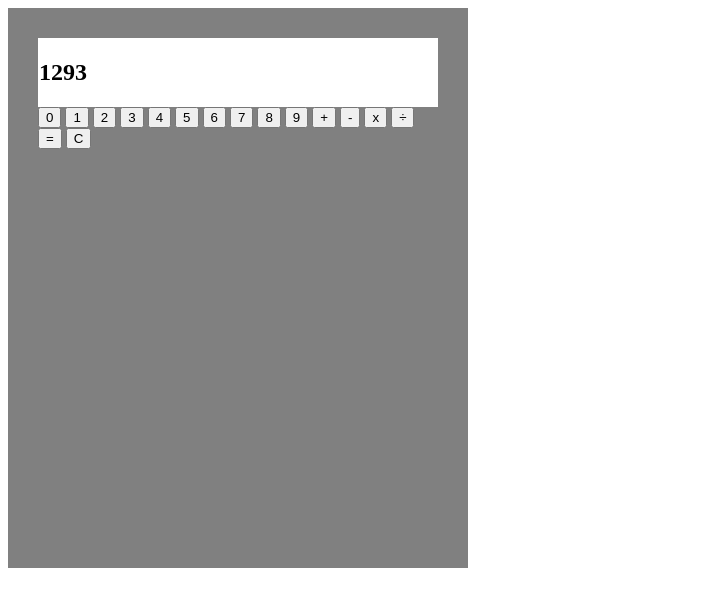
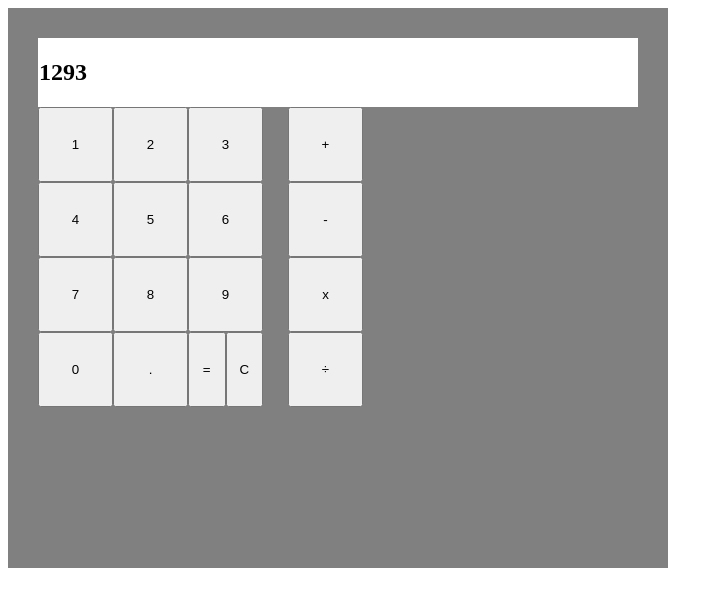
Before and after one commit to jeffreyc31/calculator, a plain HTML site: page index.html in a window 1280 px wide. Shown: the whole page, without its empty margins (0-723 px from the left). Drawn offline with Linux system fonts and the light colour scheme.

Commit message:
complete final version of calculator button layout

```diff
--- a/index.html
+++ b/index.html
@@ -15,7 +15,7 @@
             <h2 id="interface">1293</h2>
         </div>
         <div id='buttons'>
-            <button class='number' , id='zero'>0</button>
+            <div id='nums'>
                 <button class='number' , id='one'>1</button>
                 <button class='number' , id='two'>2</button>
                 <button class='number' , id='three'>3</button>
@@ -25,12 +25,19 @@
                 <button class='number' , id='seven'>7</button>
                 <button class='number' , id='eight'>8</button>
                 <button class='number' , id='nine'>9</button>
+
+                <button class='number' , id='zero'>0</button>
+                <button class='number' , id='decimal'>.</button>
+                <button class='misc' ,id='equals'>=</button>
+                <button class='misc' , id='clear'>C</button>
+            </div>
+            <div id='operate'>
+
                 <button class='ops' , id='add'>+</button>
                 <button class='ops' , id='subtract'>-</button>
                 <button class='ops' , id='multiply'>x</button>
                 <button class='ops' , id='divide'>&div;</button>
-            <button id='equals'>=</button>
-            <button id='clear'>C</button>
+            </div>
 
         </div>
     </div>
--- a/style.css
+++ b/style.css
@@ -1,5 +1,5 @@
 #calc {
-    width: 400px;
+    width: 600px;
     height: 500px;
     background-color: gray;
     padding: 30px;
@@ -9,3 +9,35 @@
     background-color: #fff;
     padding: 1px;
 }
+
+#buttons {
+    display: flex;
+    flex-direction: row;
+    flex-wrap: wrap;
+}
+
+.misc {
+    width: 37.5px;
+    height: 75px;
+}
+
+.number,
+.ops {
+    width: 75px;
+    height: 75px;
+}
+
+.other {
+    width: 75px;
+}
+
+#operate {
+    display: flex;
+    flex-direction: column;
+}
+
+#nums {
+    display: flex;
+    flex-wrap: wrap;
+    width: 250px;
+}
```
Lines whose indentation alone changed are shown as unchanged.
